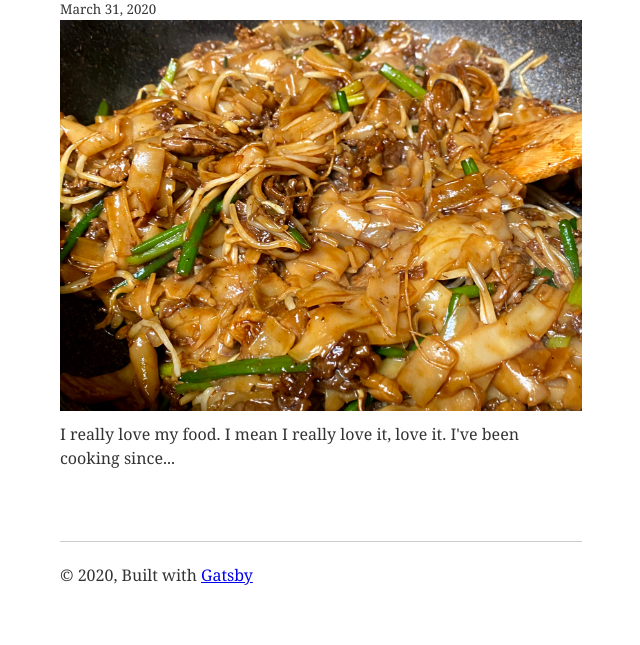
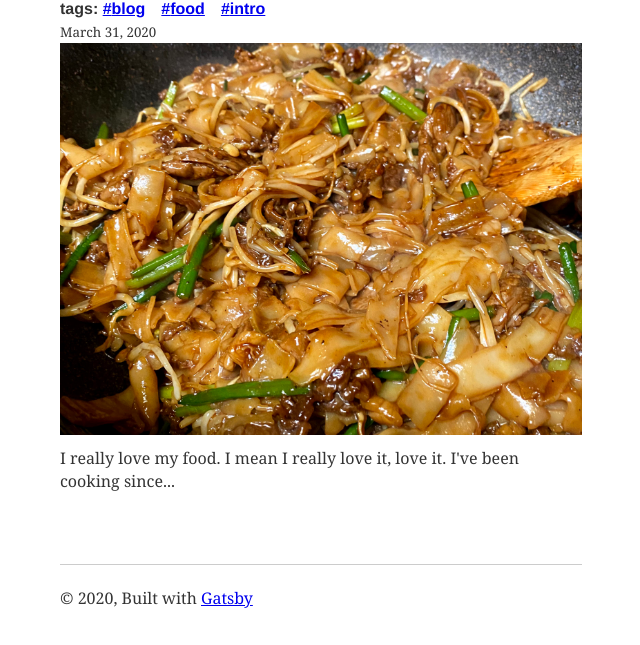
Before and after one commit to fernanlukban/fernanlukban.github.io, a Gatsby site: page / in a window 1280 px wide. Shown: the part 438-1083 px from the top of the page, without its empty margins (319-959 px from the left). Before the commit the page ends 1060 px from the top, so only its background shows below. Built offline with nearby package versions, Linux system fonts and the light colour scheme; Gatsby itself is replaced by a stand-in of ours; some packages are replaced by stand-ins of ours; what typography-theme-moraga would draw is missing.

Commit message:
Added tagbar

```diff
--- a/content/blog/what_is_it/index.md
+++ b/content/blog/what_is_it/index.md
@@ -3,5 +3,6 @@ title: fernyfoods?
 date: "2020-03-31"
 description: "I really love my food. I mean I really love it, love it. I've been cooking since..."
 featuredImage: Photos/chowfun.jpg
+tagList: "blog food intro"
 ---
 I really love my food. I mean I really love it, love it. I've been cooking since I was around 7. The first thing I cooked on my own was bacon because I really wanted to eat some for breakfast but my mom was asleep. I ended up waking her up cause I burned them anways.
--- a/src/components/Card.js
+++ b/src/components/Card.js
@@ -4,9 +4,11 @@ import { rhythm } from "../utils/typography"
 import Img from "gatsby-image"
 import "./Card.css"
 
+import TagBar from "./TagBar"
+
 class Card extends React.Component {
   render() {
-    const { title, date, description } = this.props.node.frontmatter;
+    const { title, date, description, tagList } = this.props.node.frontmatter;
     const frontmatter = this.props.node.frontmatter;
     const fluidImg = frontmatter.featuredImage != null ? frontmatter.featuredImage.childImageSharp.fluid : null;
     const { excerpt } = this.props.node;
@@ -21,6 +23,7 @@ class Card extends React.Component {
             <Link to={slug}>
               <h1 className="postTitle">{title}</h1>
             </Link>
+            <TagBar tagList={tagList} />
             <small className="date">{date}</small>
           </header>
 
--- /dev/null
+++ b/src/components/TagBar.css
@@ -0,0 +1,4 @@
+.tag {
+    display: inline;
+    margin-right: 1em;
+}
--- /dev/null
+++ b/src/components/TagBar.js
@@ -0,0 +1,29 @@
+import React from "react"
+import { Link } from "gatsby"
+
+import "./TagBar.css"
+
+class TagBar extends React.Component {
+  render () {
+    const tags = this.props.tagList.split(" ");
+    const tagComponents = tags.sort()
+    .map((tag) => {
+      return (
+        <>
+          <Link to={tag}>
+            <h4 className="tag">#{tag}</h4>
+          </Link>
+        </>
+      );
+    });
+
+    return (
+      <div className="tagBar">
+        <h4 style={{display: "inline"}}>tags: </h4>
+        {tagComponents}
+      </div>
+    );
+  }
+}
+
+export default TagBar;
--- a/src/pages/index.js
+++ b/src/pages/index.js
@@ -59,6 +59,7 @@ export const pageQuery = graphql`
 								}
 							}
 						}
+            tagList
           }
         }
       }
```
